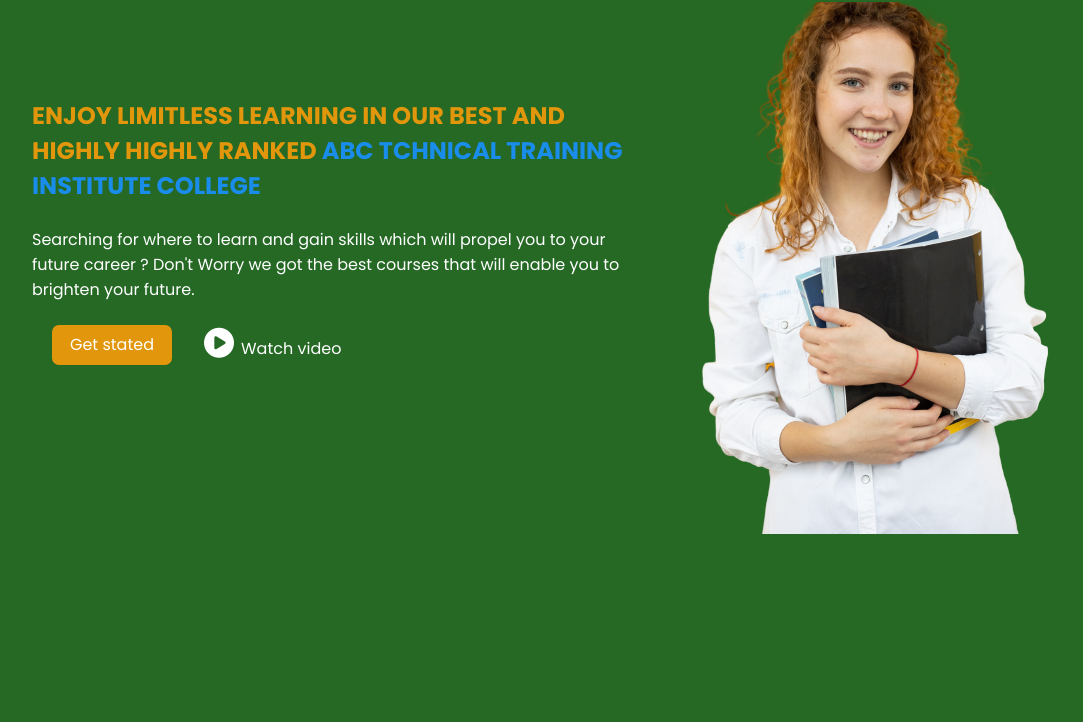
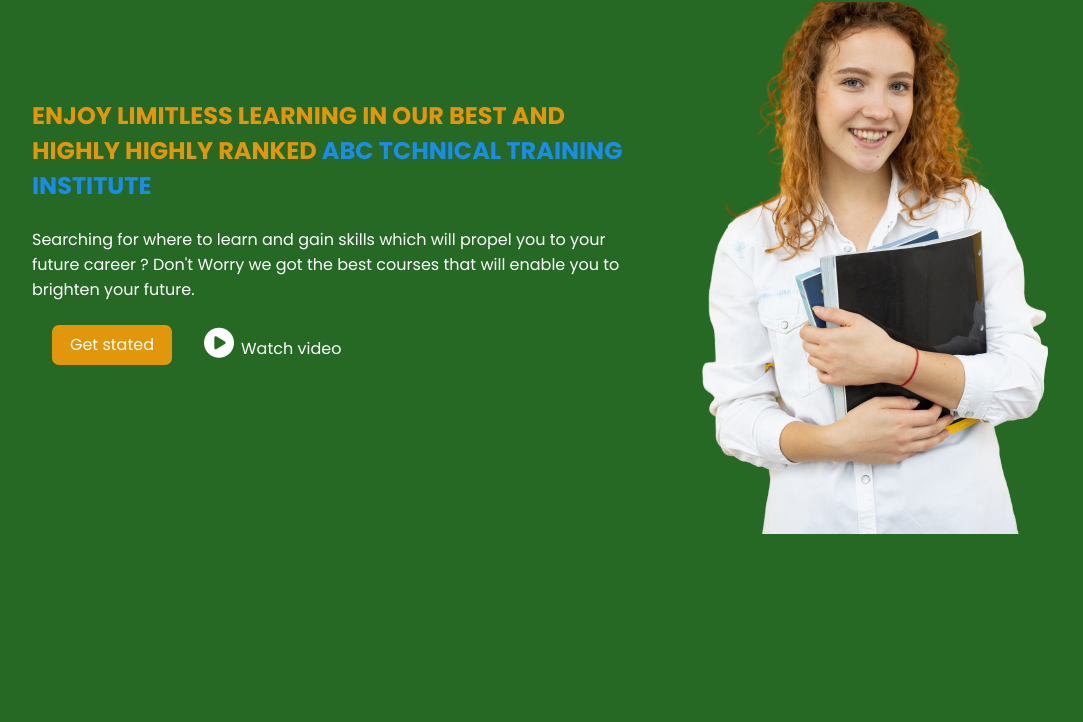
Before and after one commit to RonG305/website-assignment, a plain HTML site: page index.html in a window 1280 px wide. Shown: the part 78-800 px from the top of the page, without its empty margins (96-1179 px from the left). Drawn offline with Linux system fonts and the light colour scheme.

Commit message:
Update index.html

```diff
--- a/index.html
+++ b/index.html
@@ -58,7 +58,7 @@
             <div class="container">
                 <div class="hero-content">
                     <div class="left">
-                        <h2>ENJOY LIMITLESS LEARNING IN OUR BEST AND HIGHLY HIGHLY RANKED <span>ABC TCHNICAL TRAINING INSTITUTE COLLEGE</span></h2>
+                        <h2>ENJOY LIMITLESS LEARNING IN OUR BEST AND HIGHLY HIGHLY RANKED <span>ABC TCHNICAL TRAINING INSTITUTE</span></h2>
                         <p>Searching for where to learn and gain skills which will propel you to your future career ? Don't Worry we got the best courses that will enable you to brighten your future. </p>
                         <div class="get-started">
                             <div class="button">
```
